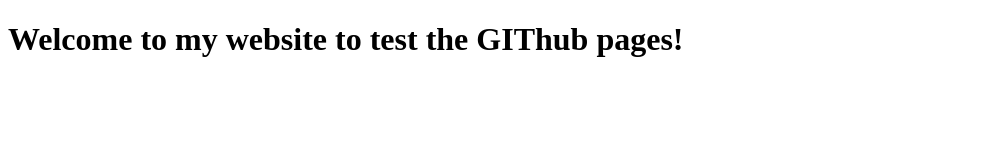
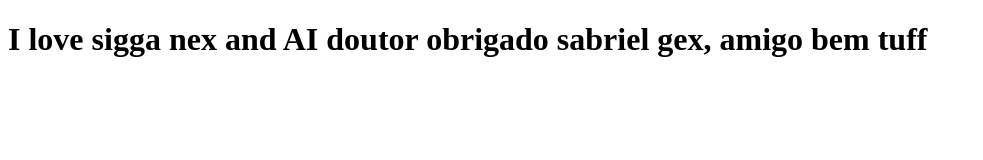
Before and after one commit to TiagoSaldanha-17/TiagoSaldanha-17.github.io, a plain HTML site: page index.html in a window 1280 px wide. Shown: the whole page, without its empty margins (0-983 px from the left). Drawn offline with Linux system fonts and the light colour scheme.

Commit message:
gabriel bem tuff

```diff
--- a/index.html
+++ b/index.html
@@ -4,6 +4,6 @@
         <title>My Website!</title>
     </head>
     <body>
-        <h1>Welcome to my website to test the GIThub pages!</h1>
+        <h1>I love sigga nex and AI doutor obrigado sabriel gex, amigo bem tuff</h1>
     </body>
 </html>
```
